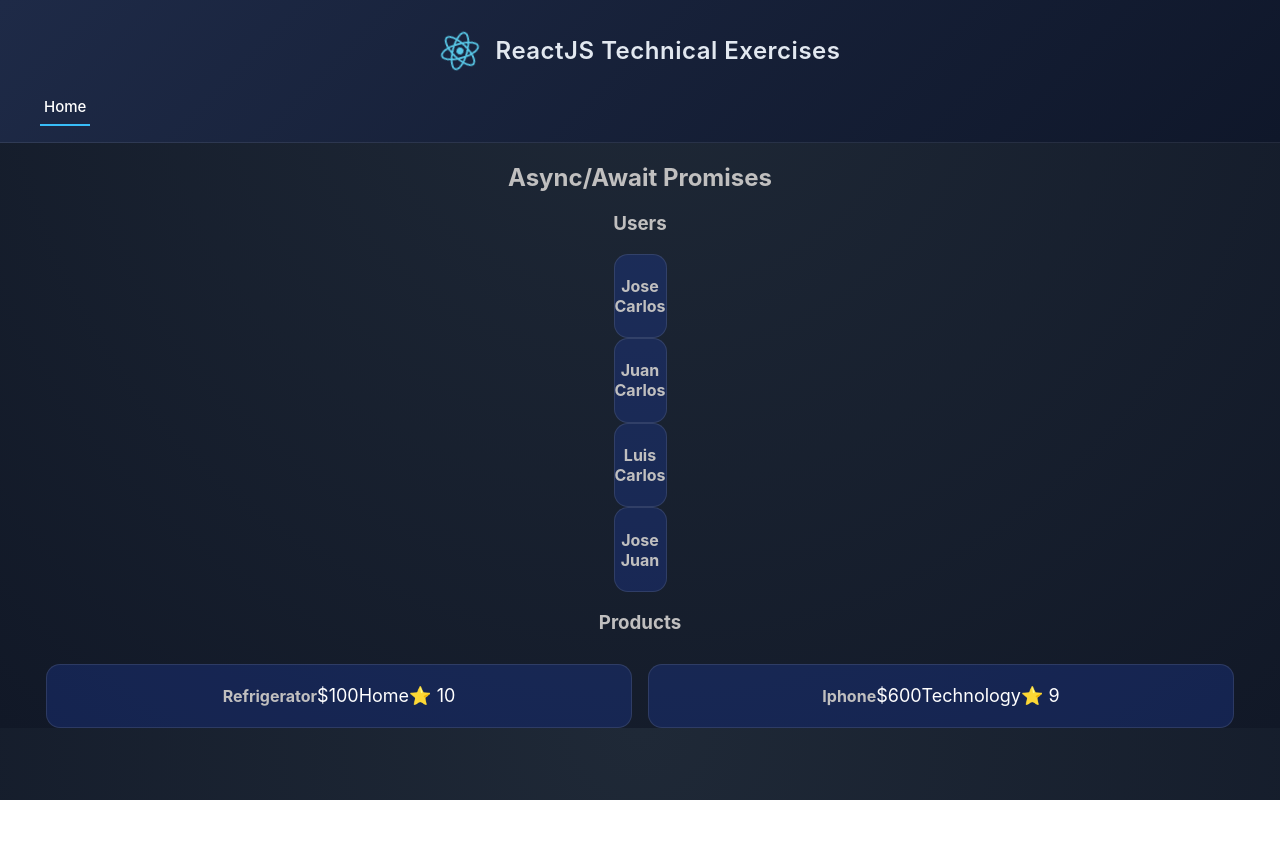
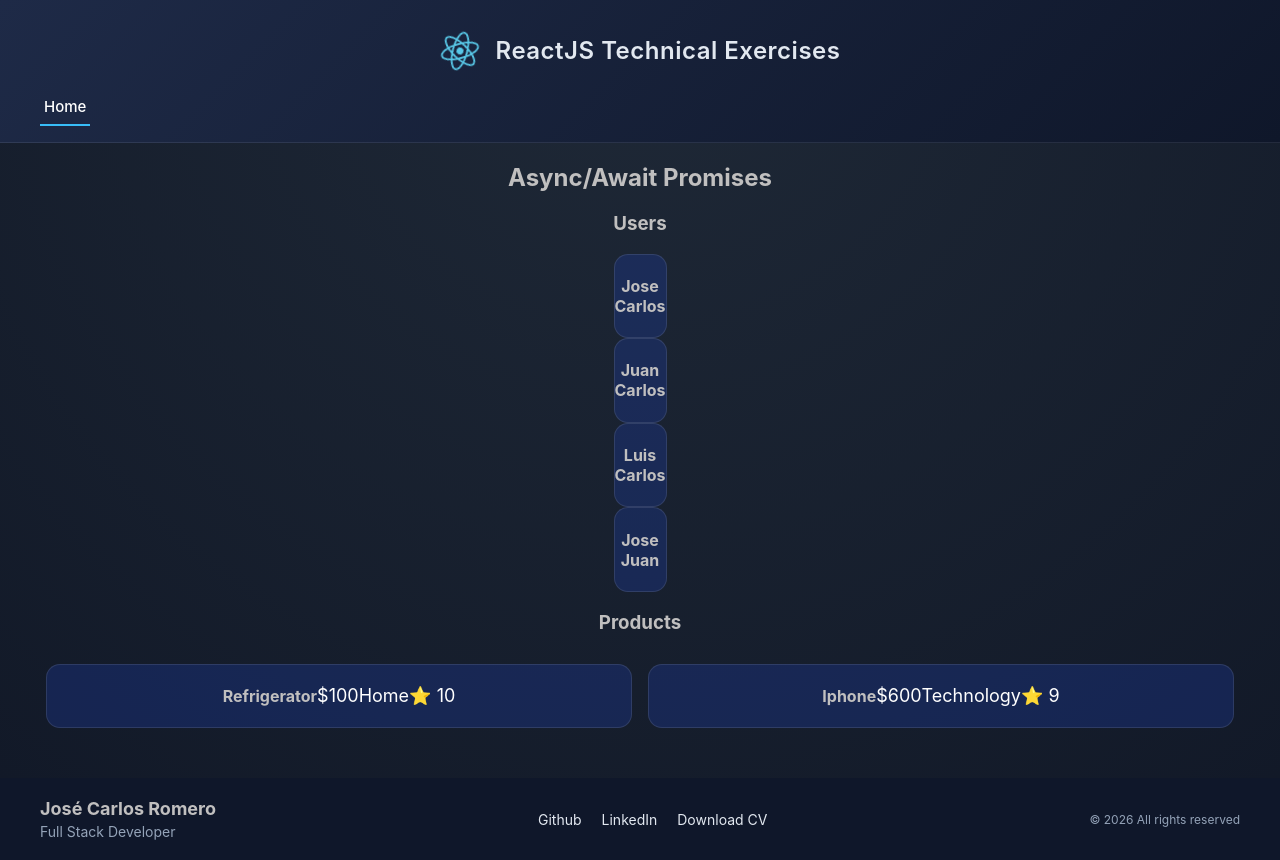
Before and after one commit to JCarlosRom97/guide-react-js, a React (Create React App) app: page /guide-react-js/async in a window 1280 px wide. Before the commit the page ends 800 px from the top, so only its background shows below. Built offline with nearby package versions, Linux system fonts and the light colour scheme.

Commit message:
Footer implementation.

```diff
--- a/src/App.tsx
+++ b/src/App.tsx
@@ -13,6 +13,7 @@ import { Detail } from './pages/Pokemon/Detail';
 import { OOP } from './pages/OOP';
 import { Solid } from './pages/SolidPrinciples';
 import FrontEndPatters from './pages/FrontEndPatterns/FrontEndPatterns';
+import { Footer } from './components/Layout/Footer';
 
 // React Hooks
 import { UseEffectScreen } from './pages/useEffect';
@@ -39,6 +40,7 @@ export const App = () => {
                     <Route path="/solid" element={<Solid />} />
                 </Routes>
             </div>
+            <Footer/>
         </div>
     )
 }
--- a/src/components/ExercisesList/ButtonList.css
+++ b/src/components/ExercisesList/ButtonList.css
@@ -1,5 +1,4 @@
 .buttonExercise {
-  width: 100%;
   min-height: 70px;
   padding: 12px 16px;
   border-radius: 12px;
--- /dev/null
+++ b/src/components/Layout/Footer/Footer.css
@@ -0,0 +1,57 @@
+.footer {
+  background-color: #0f172a; /* dark navy */
+  color: #e2e8f0;
+  padding: 20px 40px;
+  margin-top: 50px;
+}
+
+.footer-container {
+  display: flex;
+  justify-content: space-between;
+  align-items: center;
+  flex-wrap: wrap;
+}
+
+/* LEFT */
+.footer-left h3 {
+  margin: 0;
+  font-size: 18px;
+}
+
+.footer-left p {
+  margin: 4px 0 0;
+  font-size: 14px;
+  color: #94a3b8;
+}
+
+/* CENTER */
+.footer-center {
+  display: flex;
+  gap: 20px;
+}
+
+.footer-center a {
+  text-decoration: none;
+  color: #e2e8f0;
+  font-size: 14px;
+  transition: color 0.3s ease;
+}
+
+.footer-center a:hover {
+  color: #38bdf8; /* light blue */
+}
+
+/* RIGHT */
+.footer-right p {
+  font-size: 12px;
+  color: #94a3b8;
+}
+
+/* RESPONSIVE */
+@media (max-width: 768px) {
+  .footer-container {
+    flex-direction: column;
+    gap: 15px;
+    text-align: center;
+  }
+}
--- /dev/null
+++ b/src/components/Layout/Footer/Footer.tsx
@@ -0,0 +1,40 @@
+import './Footer.css';
+const Footer = () => {
+    return (
+        <footer className="footer">
+            <div className="footer-container">
+                <div className="footer-left">
+                    <h3>José Carlos Romero</h3>
+                    <p>Full Stack Developer</p>
+                </div>
+                <div className="footer-center">
+                    <a
+                        href="https://github.com/JCarlosRom97"
+                        target="_blank"
+                        rel="noopener noreferrer"
+                    >
+                        Github
+                    </a>
+                    <a
+                        href="https://www.linkedin.com/in/jcarlosrom97/"
+                        target="_blank"
+                        rel="noopener noreferrer"
+                    >
+                        LinkedIn
+                    </a>
+                    <a
+                        href="/CV.pdf"
+                        download
+                    >
+                        Download CV
+                    </a>
+                </div>
+                <div className="footer-right">
+                    <p>© {new Date().getFullYear()} All rights reserved</p>
+                </div>
+            </div>
+        </footer>
+    )
+}
+
+export default Footer;
--- /dev/null
+++ b/src/components/Layout/Footer/index.tsx
@@ -0,0 +1 @@
+export { default as Footer } from "./Footer";
```
Also changed, not shown: 1 other file (tests, documents, lock files or other folders).
